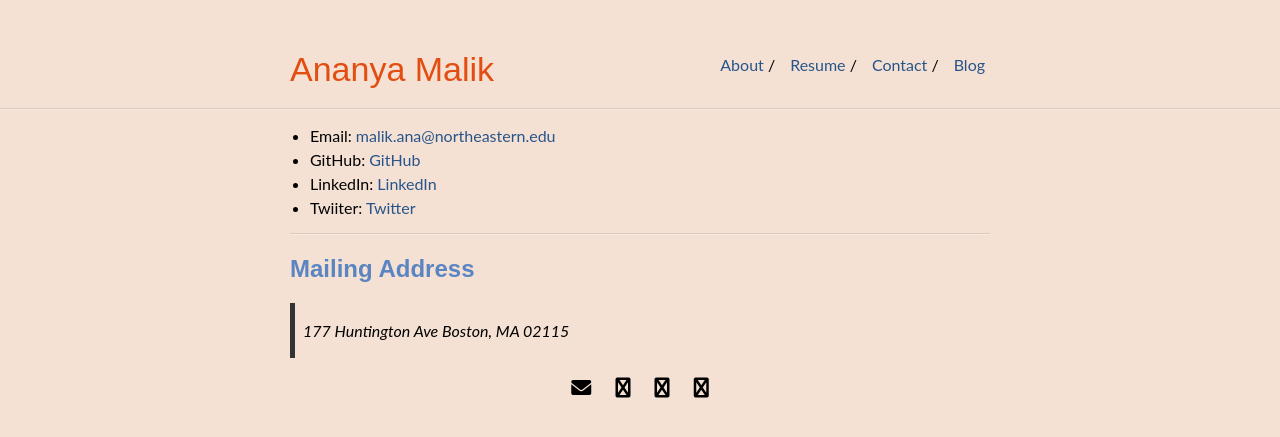
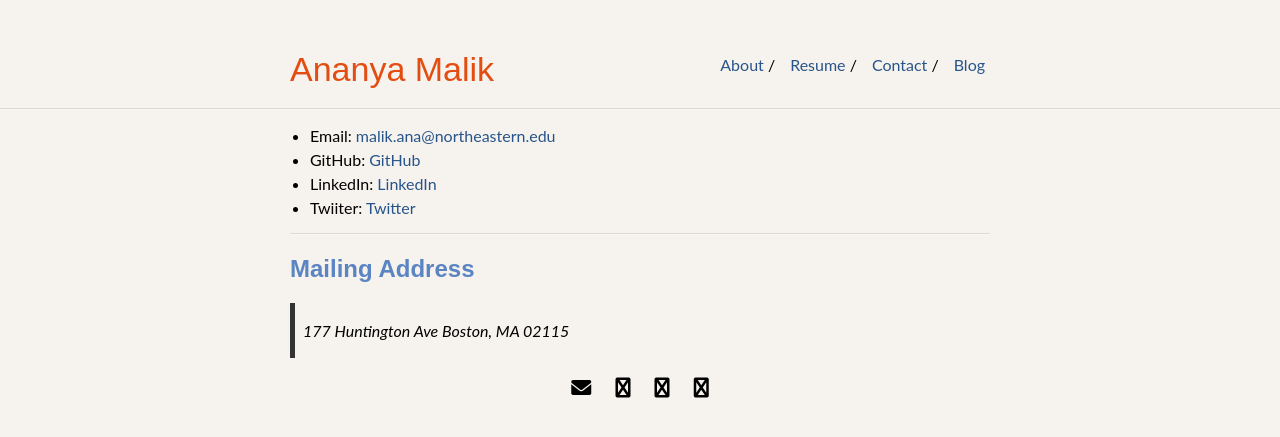
Before and after one commit to ananyamalik/ananyamalik.github.io, a Jekyll site: the page built from contact.md, in a window 1280 px wide. Shown: the top 437 px of the page. Built offline with Jekyll 4.4.1, drawn with Linux system fonts in a browser that asks for light colours; some web fonts are replaced.

Commit message:
changed background colour

```diff
--- a/_sass/_style.scss
+++ b/_sass/_style.scss
@@ -13,7 +13,7 @@ body {
     margin: 0;
     font-family: 'Lato', sans-serif;
     height: 100%;
-    background-color: rgb(244, 225, 211);
+    background-color: rgba(246, 241, 236, 0.927);
 }
 a {
     text-decoration: none;
```
